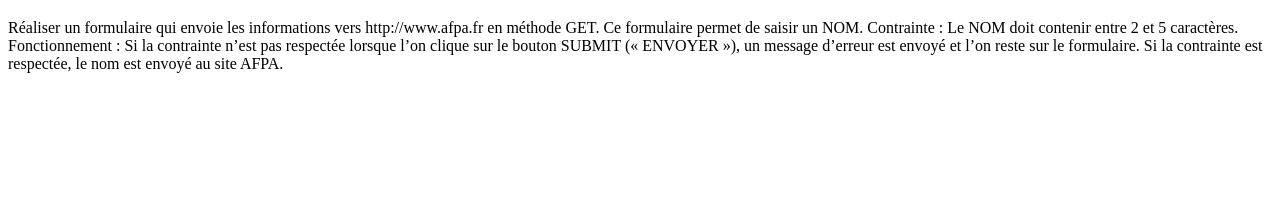
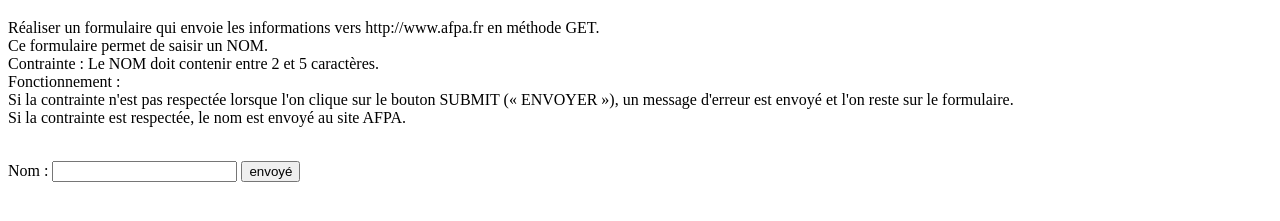
Before and after one commit to Kaiser-G/01_verification_formulaire, a plain HTML site: page Exercice 01_verif_form01_nom.html in a window 1280 px wide. Shown: the part 61-282 px from the top of the page. Drawn offline with nearby package versions, Linux system fonts and the light colour scheme.

Commit message:
Début exo 01

```diff
--- a/Exercice 01_verif_form01_nom.html
+++ b/Exercice 01_verif_form01_nom.html
@@ -11,15 +11,26 @@
 
     <h1>Exercice 01 : verif_form01_nom.html</h1>
 
-    <p>Réaliser un formulaire qui envoie les informations vers http://www.afpa.fr en méthode GET.
-        Ce formulaire permet de saisir un NOM.
-        Contrainte : Le NOM doit contenir entre 2 et 5 caractères.
-        Fonctionnement :
-        Si la contrainte n’est pas respectée lorsque l’on clique sur le bouton SUBMIT (« ENVOYER »), un message d’erreur
-        est
-        envoyé et l’on reste sur le formulaire.
-        Si la contrainte est respectée, le nom est envoyé au site AFPA.</p>
+    <p>Réaliser un formulaire qui envoie les informations vers http://www.afpa.fr en méthode GET. <br>
+        Ce formulaire permet de saisir un NOM. <br>
+        Contrainte : Le NOM doit contenir entre 2 et 5 caractères. <br>
+        Fonctionnement : <br>
+        Si la contrainte n'est pas respectée lorsque l'on clique sur le bouton SUBMIT (« ENVOYER »), un message d'erreur
+        est envoyé et l'on reste sur le formulaire. <br>
+        Si la contrainte est respectée, le nom est envoyé au site AFPA.</p> <br>
 
+    <form action="" method="get">
+        <label for="nom">Nom : </label>
+        <input type="text">
+        <button type="submit">envoyé</button>
+    </form>
+
+
+
+
+
+    <script src="https://ajax.googleapis.com/ajax/libs/jquery/3.7.1/jquery.min.js"></script>
+    <script src="exercice01.js"></script>
 </body>
 
 </html>
--- /dev/null
+++ b/exercice01.js
@@ -0,0 +1,6 @@
+//pour l'exo 01
+alert("coucou");
+// Le programme PRINCIPAL
+$(document).ready(function () {
+  alert("La page est chargée");
+});
```
